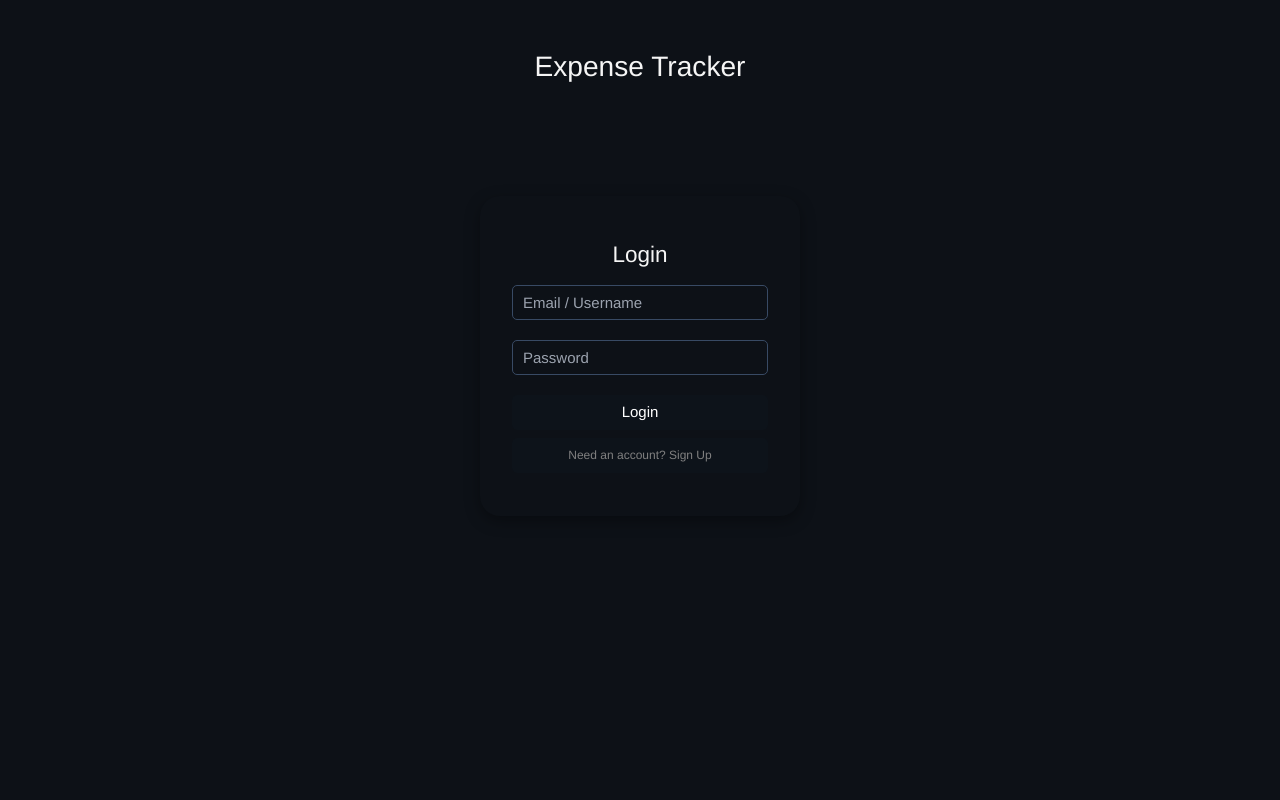
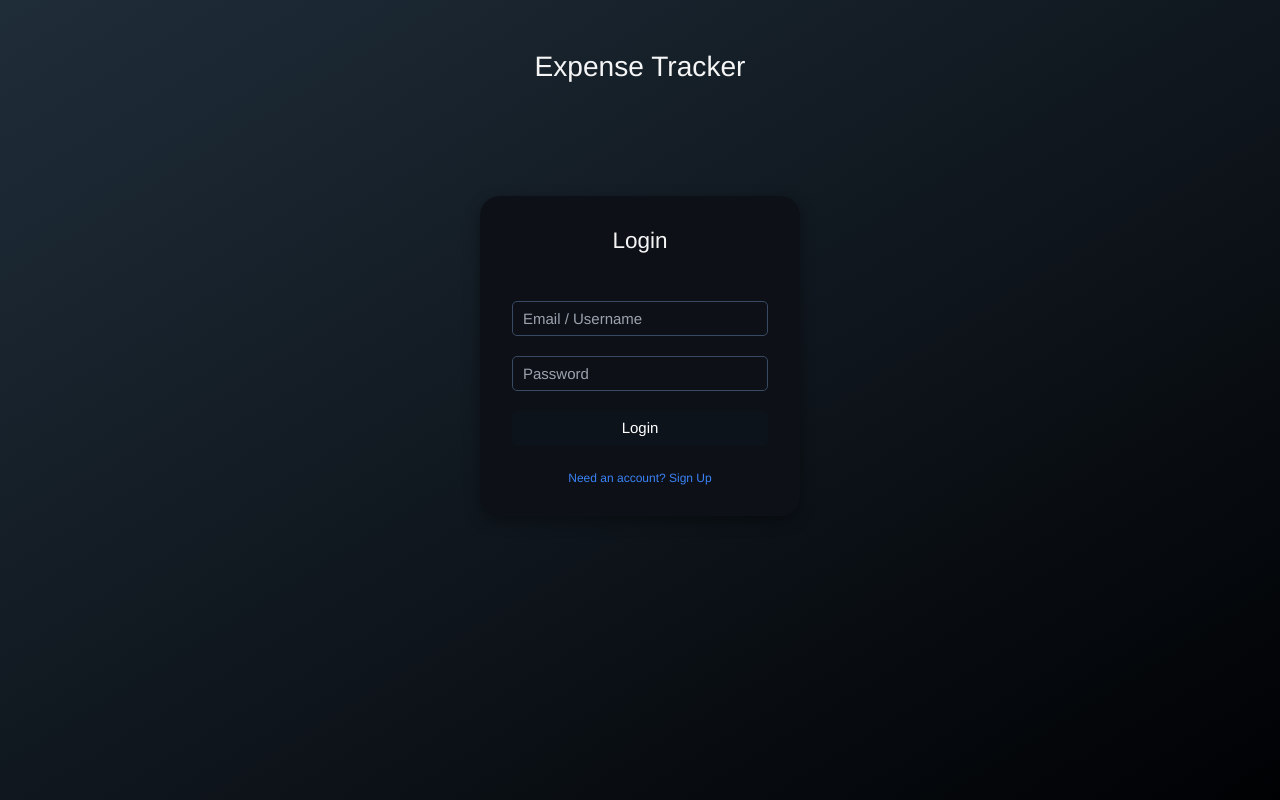
Before and after one commit to mohammadafnan/ExpenceTracker-json-server, an Angular app: page /login in a window 1280 px wide. Built offline with nearby package versions, Linux system fonts and the light colour scheme; some icons are missing.

Commit message:
alerts added  25 june 2025

```diff
--- a/src/app/login/login.component.css
+++ b/src/app/login/login.component.css
@@ -12,6 +12,8 @@
   flex-direction: column;
   height: 40vh;
   background: #0d1117;
+  /* background: linear-gradient(to bottom right, #1f2d39, #000103); */
+
   width: 25vw;
   border-radius: 20px;
   box-shadow: rgba(0, 0, 0, 0.35) 0px 5px 15px;
@@ -37,7 +39,8 @@ input {
 }
 
 .loginbtn {
-  background-color: rgb(0, 190, 102);
+  /* background-color: rgb(0, 190, 102); */
+  background-color: #0a1929;
   border: 0;
   color: white;
   width: 80%;
@@ -63,7 +66,7 @@ input {
 
 .signup {
   font-size: 12px;
-  color: gray;
+  /* color: gray; */
 }
 
 /* loader code */
--- a/src/app/login/login.component.html
+++ b/src/app/login/login.component.html
@@ -12,7 +12,7 @@
 
   <div class="logincontainer">
     <form [formGroup]="loginForm" class="logincard">
-      <h5 class="mb-3 text-2xl">
+      <h5 class="mb-5 text-2xl">
         {{ isSignup ? "Create Account" : " Login" }}
       </h5>
 
@@ -36,7 +36,7 @@
       >
         {{ isSignup ? "Sign Up" : "Login" }}
       </button>
-      <button class="signup dis mt-2" (click)="toggleSignup()">
+      <button class="signup mt-4 text-blue-500" (click)="toggleSignup()">
         {{
           isSignup
             ? "Already have an account? Login"
--- a/src/styles.css
+++ b/src/styles.css
@@ -6,7 +6,8 @@
 body {
   /* background: #0d1117; */
   color: whitesmoke;
-  background: #0d1117;
+  /* background: #0d1117; */
+  background: linear-gradient(to bottom right, #1f2d39, #000103);
   /* background: rgb(31,42,4);
 background: linear-gradient(90deg, rgba(31,42,4,1) 27%, rgba(15,21,0,1) 65%); */
   /* background: rgb(31, 42, 4);
```
